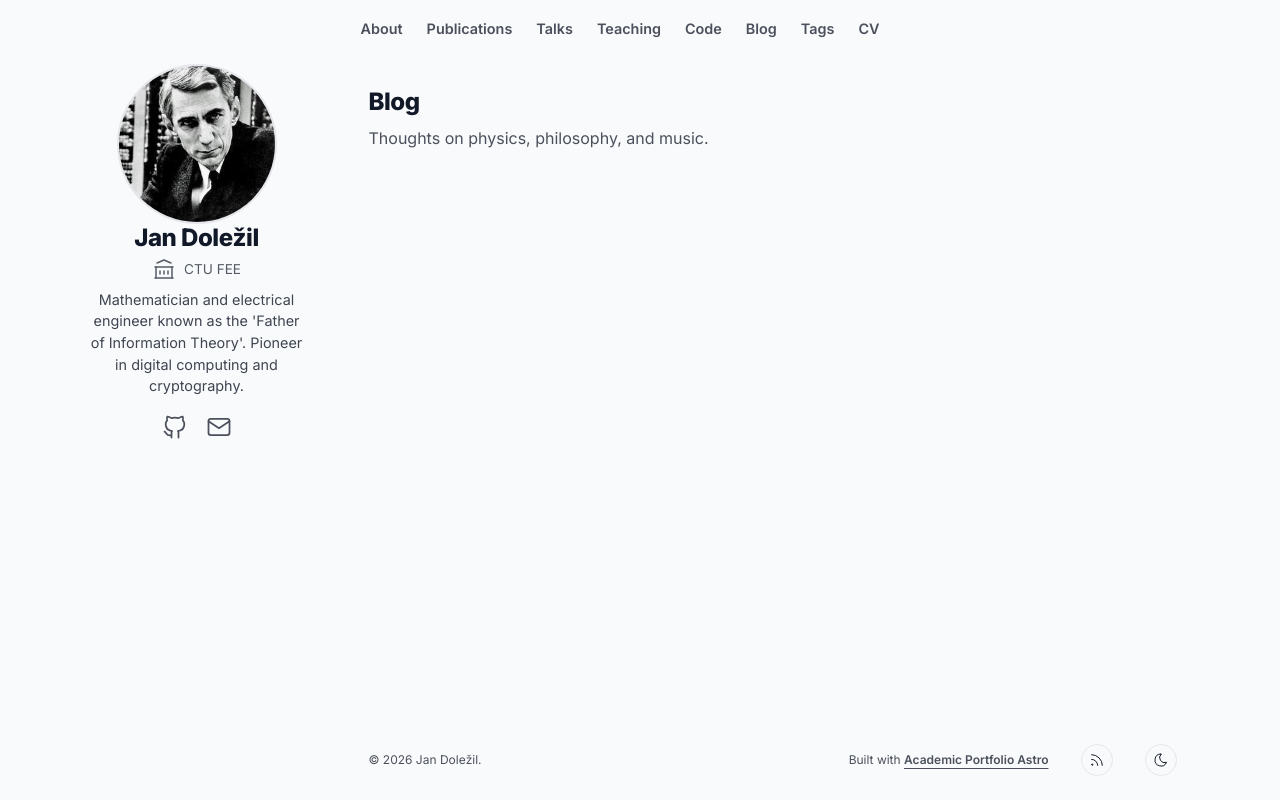
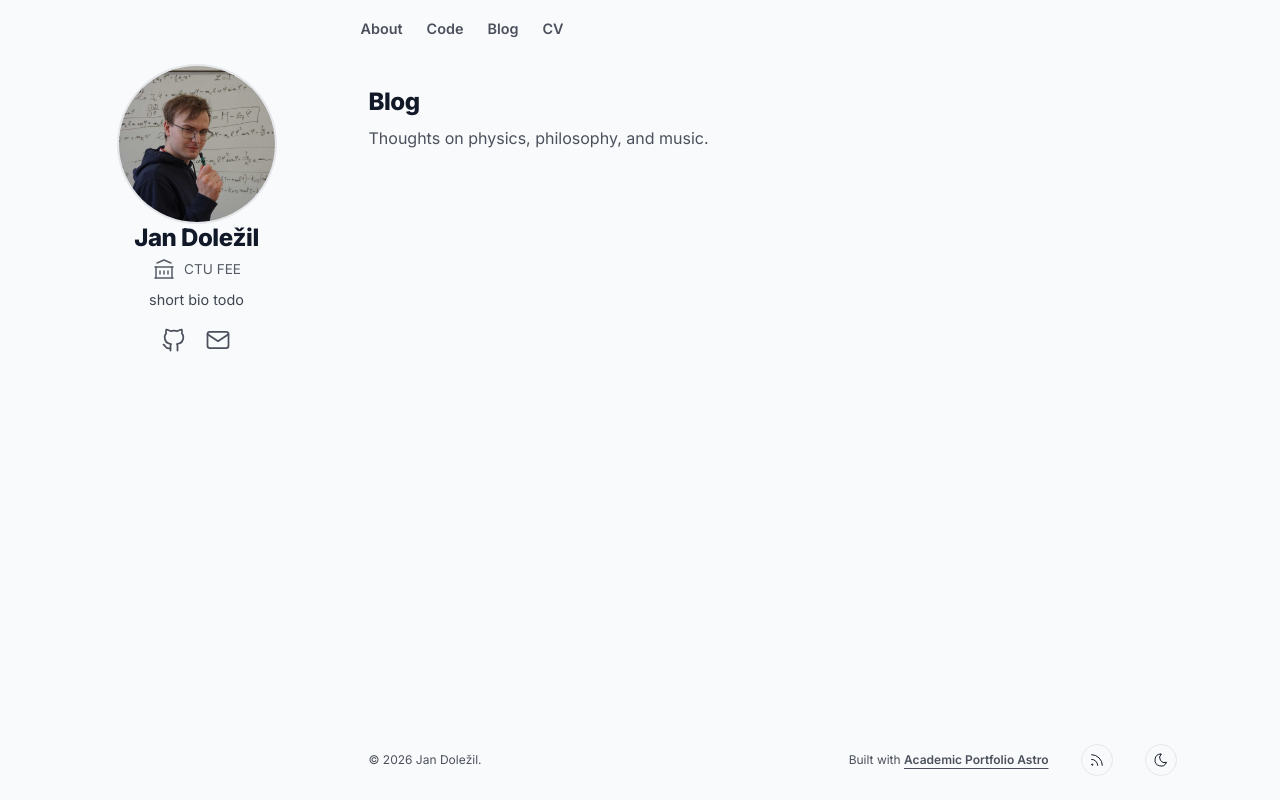
Before and after one commit to jan-dolezil/jan-dolezil.github.io, an Astro site: page /academic-portfolio-astro/posts in a window 1280 px wide. Built offline with nearby package versions, Linux system fonts and the light colour scheme; Astro itself is replaced by a stand-in of ours.

Commit message:
photo and link cleanup

```diff
--- a/src/config/navigation.ts
+++ b/src/config/navigation.ts
@@ -2,11 +2,11 @@ import type { NavLink } from "../types";
 
 export const NAV_LINKS: NavLink[] = [
     { href: "/", label: "About", isActive: true },
-    { href: "/publications", label: "Publications", isActive: true },
-    { href: "/talks", label: "Talks", isActive: true },
-    { href: "/teaching", label: "Teaching", isActive: true },
+    { href: "/publications", label: "Publications", isActive: false },
+    { href: "/talks", label: "Talks", isActive: false },
+    { href: "/teaching", label: "Teaching", isActive: false },
     { href: "/projects", label: "Code", isActive: true },
     { href: "/posts", label: "Blog", isActive: true },
-    { href: "/tags", label: "Tags", isActive: true },
+    { href: "/tags", label: "Tags", isActive: false },
     { href: "/cv", label: "CV", isActive: true },
 ];
--- a/src/content/bio.md
+++ b/src/content/bio.md
@@ -1,7 +1,7 @@
 ---
 name: "Jan Doležil"
-avatar: "shannon.jpg"
-shortBio: "Mathematician and electrical engineer known as the 'Father of Information Theory'. Pioneer in digital computing and cryptography."
+avatar: "jandolezil.jpg"
+shortBio: "short bio todo"
 institution: "CTU FEE"
 ---
 
--- a/src/content/cv.md
+++ b/src/content/cv.md
@@ -2,7 +2,7 @@
 name: "Jan Doležil"
 title: ""
 experience:
-  - role: "Lecture"
+  - role: "Lecturer"
     institution: "Masarykovo klasické gymnázium Říčany"
     period: "2023 - 2026"
     description: "Supervised informatics course and led a robotics club"
```
Also changed, not shown: public/jandolezil.jpg (added).
